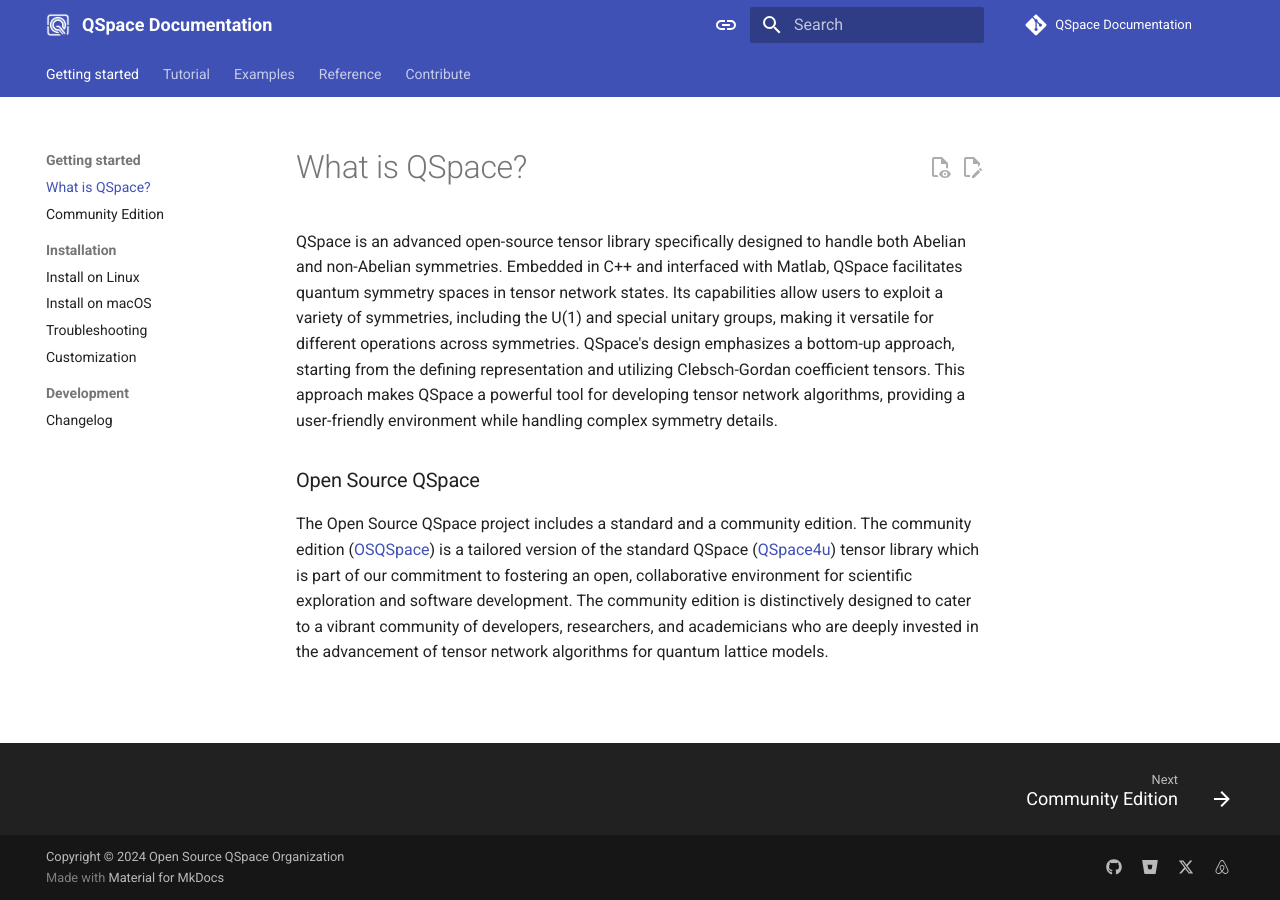
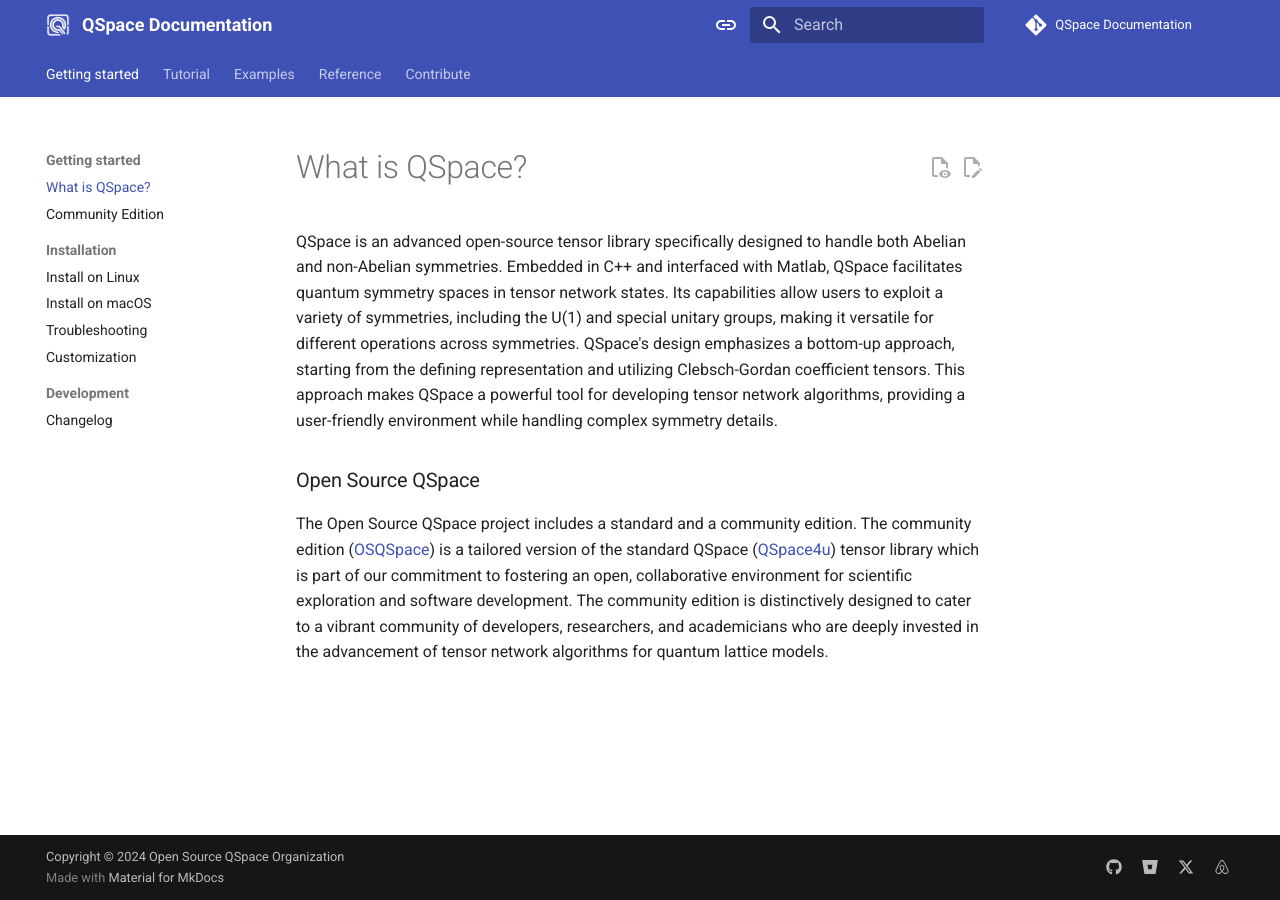
Before and after one commit to Open-Source-QSpace/QSpace-Documentation, an MkDocs documentation site: the page built from docs/index.md, in a window 1280 px wide. Built offline with MkDocs 1.6.1 and Material for MkDocs 9.7.7, drawn with Linux system fonts in a browser that asks for light colours; comment, search, counter and statistics services are not loaded; part of the change alters nothing that is shown.

```diff
--- a/docs/index.md
+++ b/docs/index.md
@@ -1,3 +1,9 @@
+---
+hide:
+  - footer
+  - feedback
+---
+
 # What is QSpace?
 
 QSpace is an advanced open-source tensor library specifically designed to handle both Abelian and non-Abelian symmetries. Embedded in C++ and interfaced with Matlab, QSpace facilitates quantum symmetry spaces in tensor network states. Its capabilities allow users to exploit a variety of symmetries, including the U(1) and special unitary groups, making it versatile for different operations across symmetries. QSpace's design emphasizes a bottom-up approach, starting from the defining representation and utilizing Clebsch-Gordan coefficient tensors. This approach makes QSpace a powerful tool for developing tensor network algorithms, providing a user-friendly environment while handling complex symmetry details.
```
